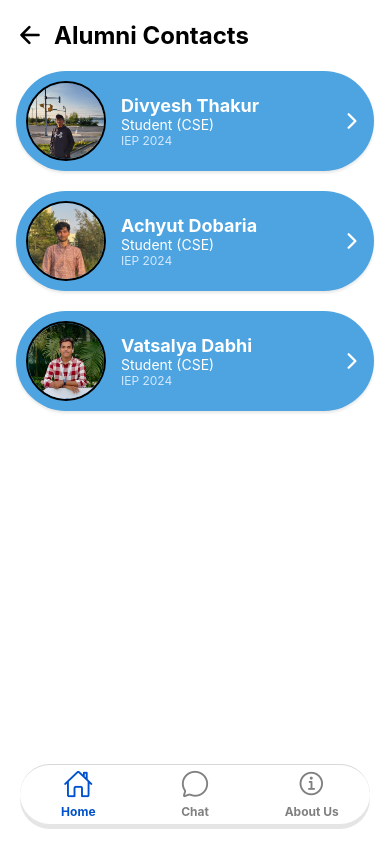
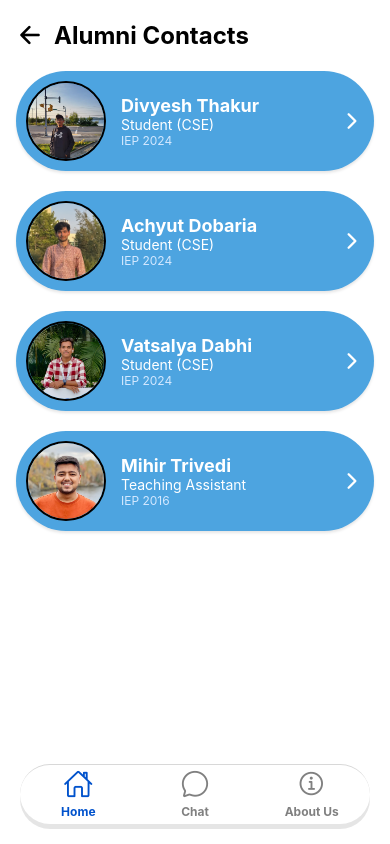
Before and after one commit to mtrivediLU/IEP-App, a React Native app: screen /AlumniContact in a window 390 px wide. Built offline with nearby package versions, Linux system fonts and the light colour scheme.

Commit message:
updated info

```diff
--- a/screens/AlumniContact.js
+++ b/screens/AlumniContact.js
@@ -49,6 +49,17 @@ const alumniData = [
     email: "Vatsalyadabhi2003@gmail.com",
     instagram: "https://instagram.com/vatsalya", // Replace with actual Instagram URL
     linkedin: "https://linkedin.com/in/vatsalya", // Replace with actual LinkedIn URL
+  },
+  {
+    id: "4",
+    name: "Mihir Trivedi",
+    role: "Teaching Assistant",
+    details: "IEP 2016",
+    image: require("../assets/Contacts/Mihir.png"), // Replace with actual image path
+    phone: "+91 8758945141",
+    email: "Vatsalyadabhi2003@gmail.com",
+    instagram: "https://www.instagram.com/_mihir_trivedi/", // Replace with actual Instagram URL
+    linkedin: "https://www.linkedin.com/in/mihirtrivedigm/", // Replace with actual LinkedIn URL
   },
 ];
 
```
